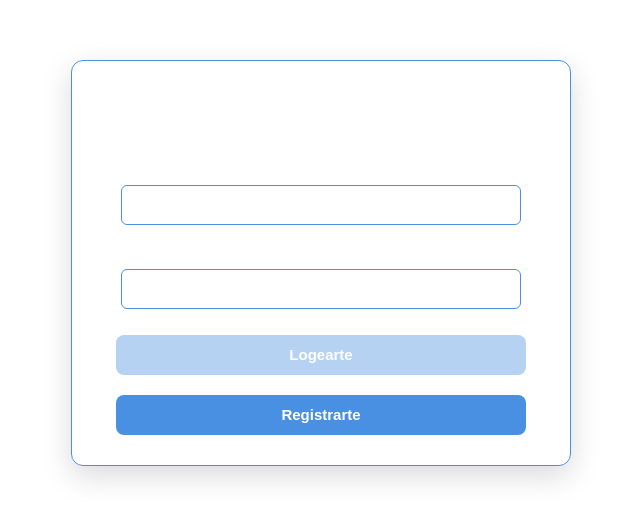
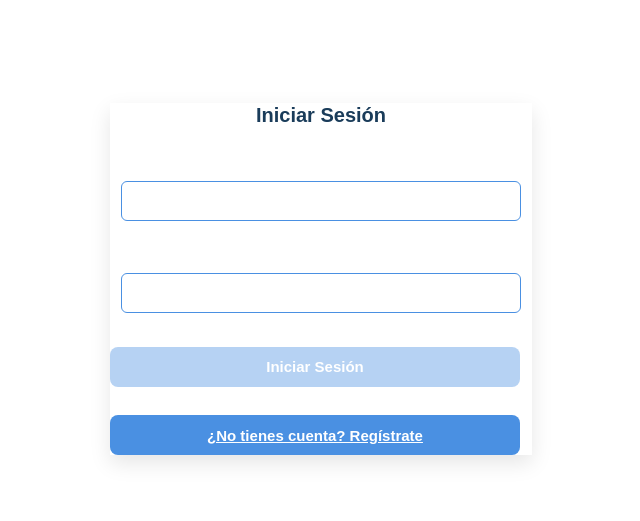
Before and after one commit to dreyes-2022433/Almacenadora, a React (Vite) app in the folder Frontend/: page / in a window 1280 px wide. Shown: the part 137-658 px from the top of the page, without its empty margins (319-959 px from the left). Built offline with nearby package versions, Linux system fonts and the light colour scheme.

Commit message:
Ajustar el componente Login para usar login.css y actualizar la posición del formulario

```diff
--- a/Frontend/src/components/login.jsx
+++ b/Frontend/src/components/login.jsx
@@ -1,8 +1,8 @@
-import React, { useState } from 'react';
-import { useLogin } from '../shared/hooks/useLogin';
-import { validateEmail, validatePassword } from '../shared/validators/validators.js';
-import { Input } from './input';
-
+import React, { useState } from 'react'
+import { useLogin } from '../shared/hooks/useLogin'
+import { validateEmail, validatePassword } from '../shared/validators/validators.js'
+import { Input } from './input'
+import { Heading, VStack, Button } from '@chakra-ui/react'
 
 export const Login = ({ handleIsLogin }) => {
   const form = {
@@ -16,90 +16,86 @@ export const Login = ({ handleIsLogin }) => {
       isValid: false,
       showError: false,
     },
-  };
+  }
 
-  const [formData, setFormData] = useState(form);
+  const [formData, setFormData] = useState(form)
 
-  const { login } = useLogin();
+  const { login } = useLogin()
 
-  const isSubmitButtonDisabled =
-    !formData.email.isValid || !formData.password.isValid;
+  const isSubmitButtonDisabled = !formData.email.isValid || !formData.password.isValid
 
-  const handelLogin = (e) => {
-    e.preventDefault();
-    login(formData.email.value, formData.password.value);
+  const handleLogin = (e) => {
+    e.preventDefault()
+    login(formData.email.value, formData.password.value)
+  }
 
-  }
- const handleValidationOnBlur = (value, field)=>{
+  const handleValidationOnBlur = (value, field) => {
     let isValid = false
     switch (field) {
       case 'email':
         isValid = validateEmail(value)
-                 break;
-
+        break
       case 'password':
         isValid = validatePassword(value)
-                 break;
-
+        break
     }
-         setFormData((prevData)=> (
-             {
+    setFormData((prevData) => ({
       ...prevData,
       [field]: {
         ...prevData[field],
         isValid,
-                     showError: !isValid
+      },
+    }))
   }
-             }
-         ))
-     }
-const handleValueChange = (value, field)=>{
-    setFormData((prevData)=> (
-        {
+
+  const handleValueChange = (value, field) => {
+    setFormData((prevData) => ({
       ...prevData,
       [field]: {
         ...prevData[field],
-                value
+        value,
+      },
+    }))
   }
-        }
-    ))
-    console.log(formData)
-}
-return(
-    <>
-        <div className='register-container'>
-        <h1>Iniciar sesion</h1>
-                <form
-                    id='formulario'
-                    className='auth-form'
-                    onSubmit={handelLogin}
+
+  return (
+    <div
+      className="auth-form"
+      style={{
+        transform: 'none', // Evita el movimiento al pasar el mouse
+        boxShadow: '0 8px 20px rgba(0, 0, 0, 0.1)', // Sombra fija
+        marginTop: '2rem', // Mantiene el margen original
+      }}
     >
+      <Heading as="h1" size="md" mb={4} color="#1A3C5A" fontFamily="'Poppins', sans-serif">
+        Iniciar Sesión
+      </Heading>
+      <form id="formulario" onSubmit={handleLogin}>
+        <VStack spacing={2} align="stretch">
           <Input
-                        field='email'
-                        label='Email'
+            field="email"
+            label="Email"
             value={formData.email.value}
-                        type='text'
+            type="text"
             onChangeHandler={handleValueChange}
             onBlurHandler={handleValidationOnBlur}
-                        showErrorMessage={formData.email.showError}
-                        validationMessage={'Debe ser un email valido'}
           />
           <Input
-                        field='password'
-                        label='password'
+            field="password"
+            label="Contraseña"
             value={formData.password.value}
-                        type='text'
+            type="password"
             onChangeHandler={handleValueChange}
             onBlurHandler={handleValidationOnBlur}
-                        showErrorMessage={formData.password.showError}
-                        validationMessage={'La contraseña debe ser valida'}
-
           />
-                    <button type="submit" disabled={isSubmitButtonDisabled} >Logearte</button>
-                    <button onClick={handleIsLogin}>Registrarte</button>
+          <Button type="submit" isDisabled={isSubmitButtonDisabled}>
+            Iniciar Sesión
+          </Button>
+          <Button variant="link" onClick={handleIsLogin} className="auth-form-switch-label">
+            ¿No tienes cuenta? Regístrate
+          </Button>
+        </VStack>
       </form>
-
     </div>
-    </>
   )
 }
```
Lines whose indentation alone changed are shown as unchanged.
